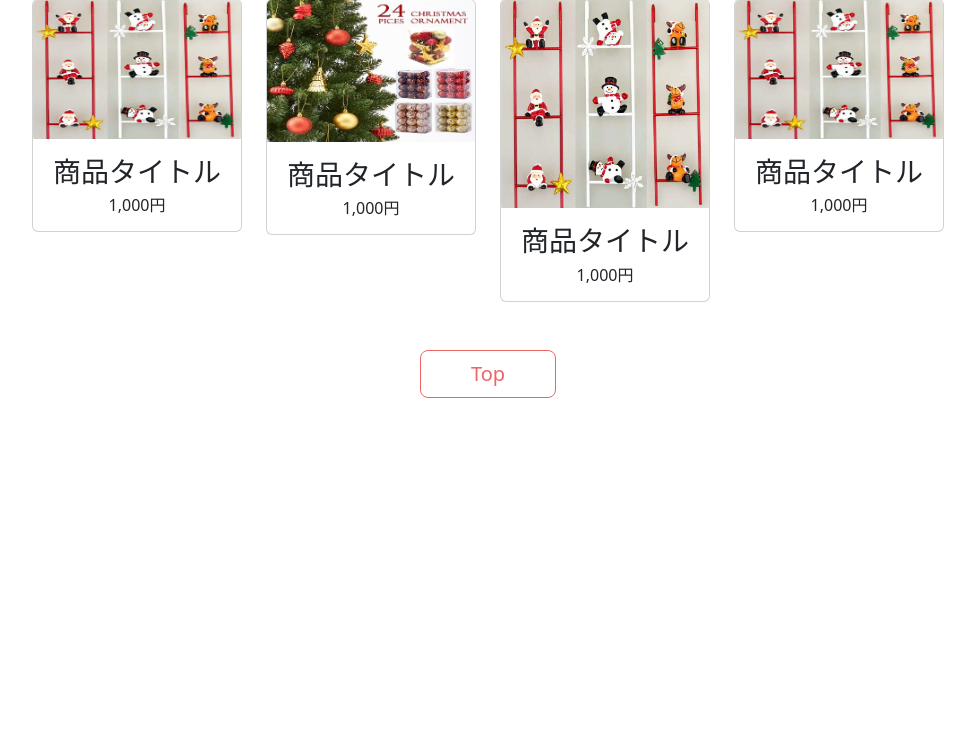
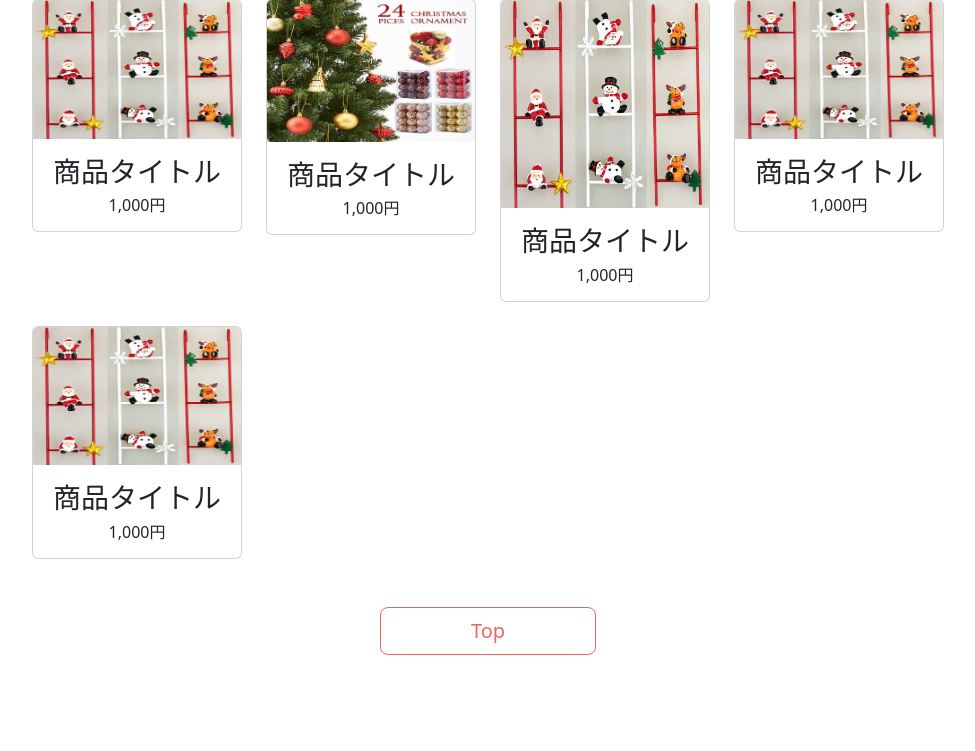
Before and after one commit to hiramatutosiki/Factio, a PHP site: page /category.php in a window 1280 px wide. Shown: the part 248-999 px from the top of the page, without its empty margins (152-1127 px from the left). Before the commit the page ends 646 px from the top, so only its background shows below. Run offline with PHP 8.4, Linux system fonts and the light colour scheme; some libraries are stand-ins or nearby versions.

Commit message:
改行実験

```diff
--- a/category.php
+++ b/category.php
@@ -69,9 +69,18 @@
                 </div>
             </div>
 
+            <div class="col" style="">
+                <div class="card ">
+                    <img src="img/サンプル4.png" class="card-img-top img-fluid  " alt="">
+                    <div class="card-body">
+                        <h3 class="card-title text-center">商品タイトル</h3>
+                        <p class="card-text text-center h6">1,000円</p>
+                    </div>
+                </div>
+            </div>
 
      </div>
-     <div class="d-grid gap-3 col-2 mx-auto my-5">
+     <div class="d-grid gap-3 col-3 mx-auto my-5">
             <button class="btn btn-lg" type="button" style="background-color: #FFFFFF; border-color: #ED6565; color: #ED6565" onclick="location.href='index.php'">Top</button>
         </div>
  </div>
```
